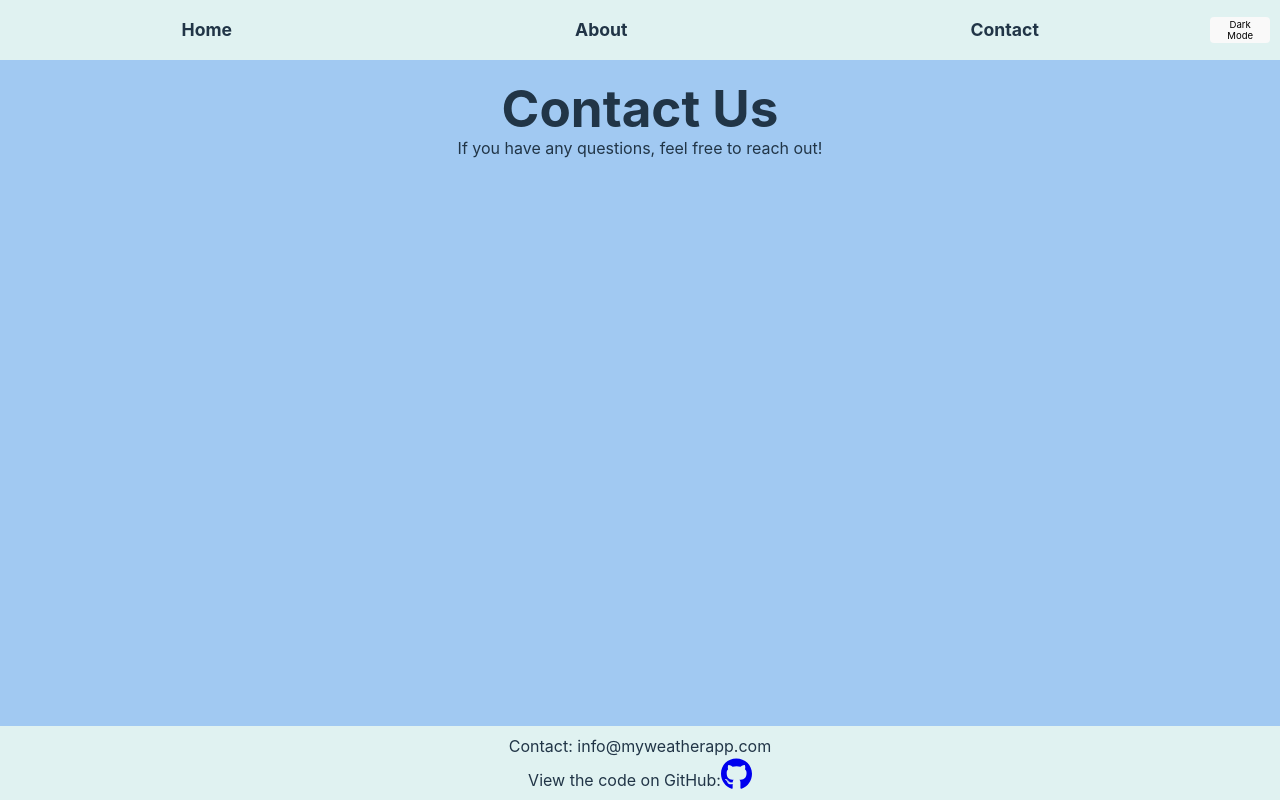
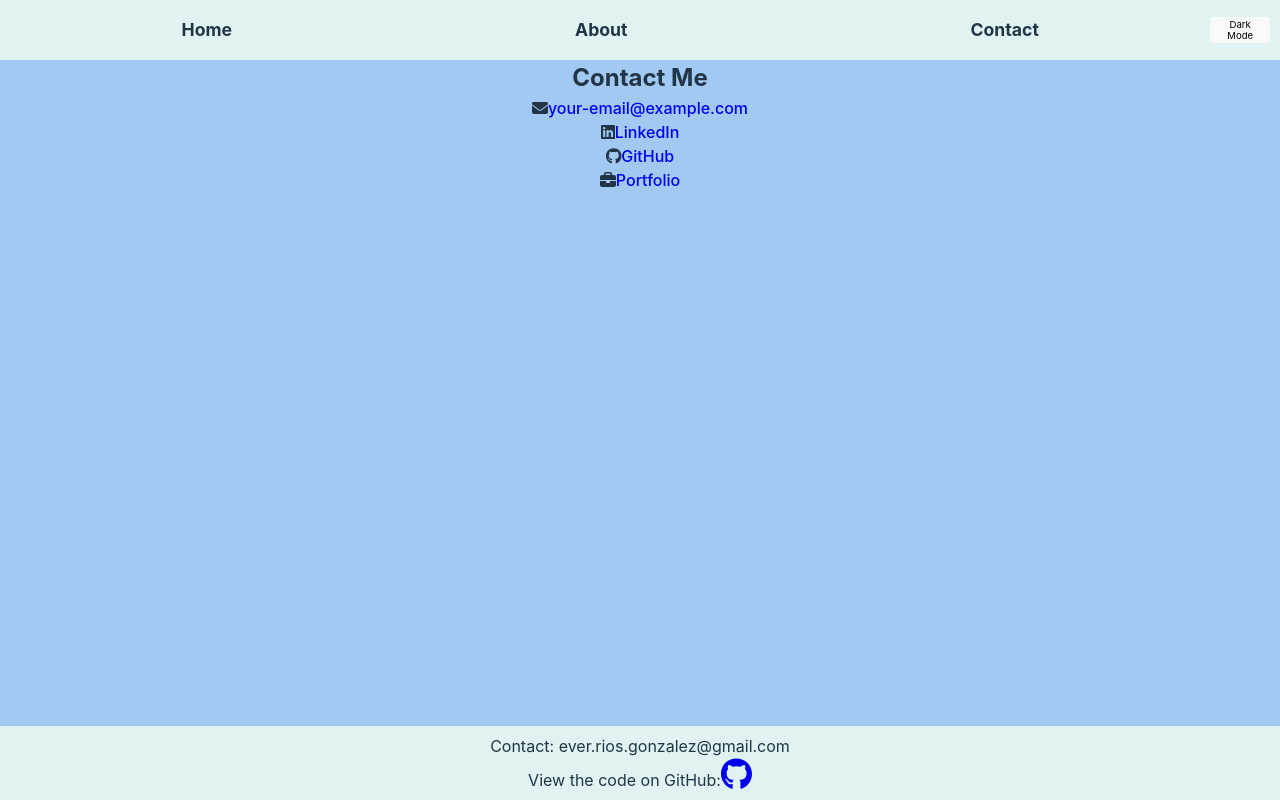
Before and after one commit to danielriosg/weather-react, a React (Vite) app: page /contact in a window 1280 px wide. Built offline with nearby package versions, Linux system fonts and the light colour scheme.

Commit message:
Install fortawesome icons and update contact.jsx with new divs for contact info

```diff
--- a/package.json
+++ b/package.json
@@ -12,6 +12,7 @@
   },
   "dependencies": {
     "@fortawesome/free-brands-svg-icons": "^6.6.0",
+    "@fortawesome/free-solid-svg-icons": "^6.6.0",
     "@fortawesome/react-fontawesome": "^0.2.2",
     "bootstrap": "^5.3.3",
     "react": "^18.3.1",
--- a/src/components/Footer.jsx
+++ b/src/components/Footer.jsx
@@ -6,7 +6,7 @@ import "../styles/components/Footer.css";
 const Footer = () => {
   return (
     <footer className='footer'>
-      <p>Contact: info@myweatherapp.com</p>
+      <p>Contact: ever.rios.gonzalez@gmail.com</p>
       <p>
         View the code on GitHub:
         <a
--- a/src/pages/Contact.jsx
+++ b/src/pages/Contact.jsx
@@ -1,13 +1,57 @@
 import React from "react";
 import "../styles/pages/Contact.css";
+import { FontAwesomeIcon } from "@fortawesome/react-fontawesome";
+import { faEnvelope, faBriefcase } from "@fortawesome/free-solid-svg-icons"; // Solid icons
+import {
+  faLinkedin,
+  faGithub,
 
-function Contact() {
+} from "@fortawesome/free-brands-svg-icons"; // Brand icons
+
+
+
+const Contact = () => {
   return (
-    <div className='contact'>
-      <h1>Contact Us</h1>
-      <p>If you have any questions, feel free to reach out!</p>
+    <div className='contact-container'>
+      <h2>Contact Me</h2>
+      <div className='contact-info'>
+        <div className='contact-item'>
+          <FontAwesomeIcon icon={faEnvelope} />
+          <a href='mailto:your-email@example.com'>your-email@example.com</a>
+        </div>
+        <div className='contact-item'>
+          <FontAwesomeIcon icon={faLinkedin} />
+          <a
+            href='https://www.linkedin.com/in/your-profile'
+            target='_blank'
+            rel='noopener noreferrer'
+          >
+            LinkedIn
+          </a>
+        </div>
+        <div className='contact-item'>
+          <FontAwesomeIcon icon={faGithub} />
+          <a
+            href='https://github.com/your-username'
+            target='_blank'
+            rel='noopener noreferrer'
+          >
+            GitHub
+          </a>
+        </div>
+        <div className='contact-item'>
+          <FontAwesomeIcon icon={faBriefcase} />
+          <a
+            href='https://your-portfolio-link.com'
+            target='_blank'
+            rel='noopener noreferrer'
+          >
+            Portfolio
+          </a>
+        </div>
+      </div>
     </div>
   );
-}
+};
 
 export default Contact;
```
Also changed, not shown: 2 other files (tests, documents, lock files or other folders).
